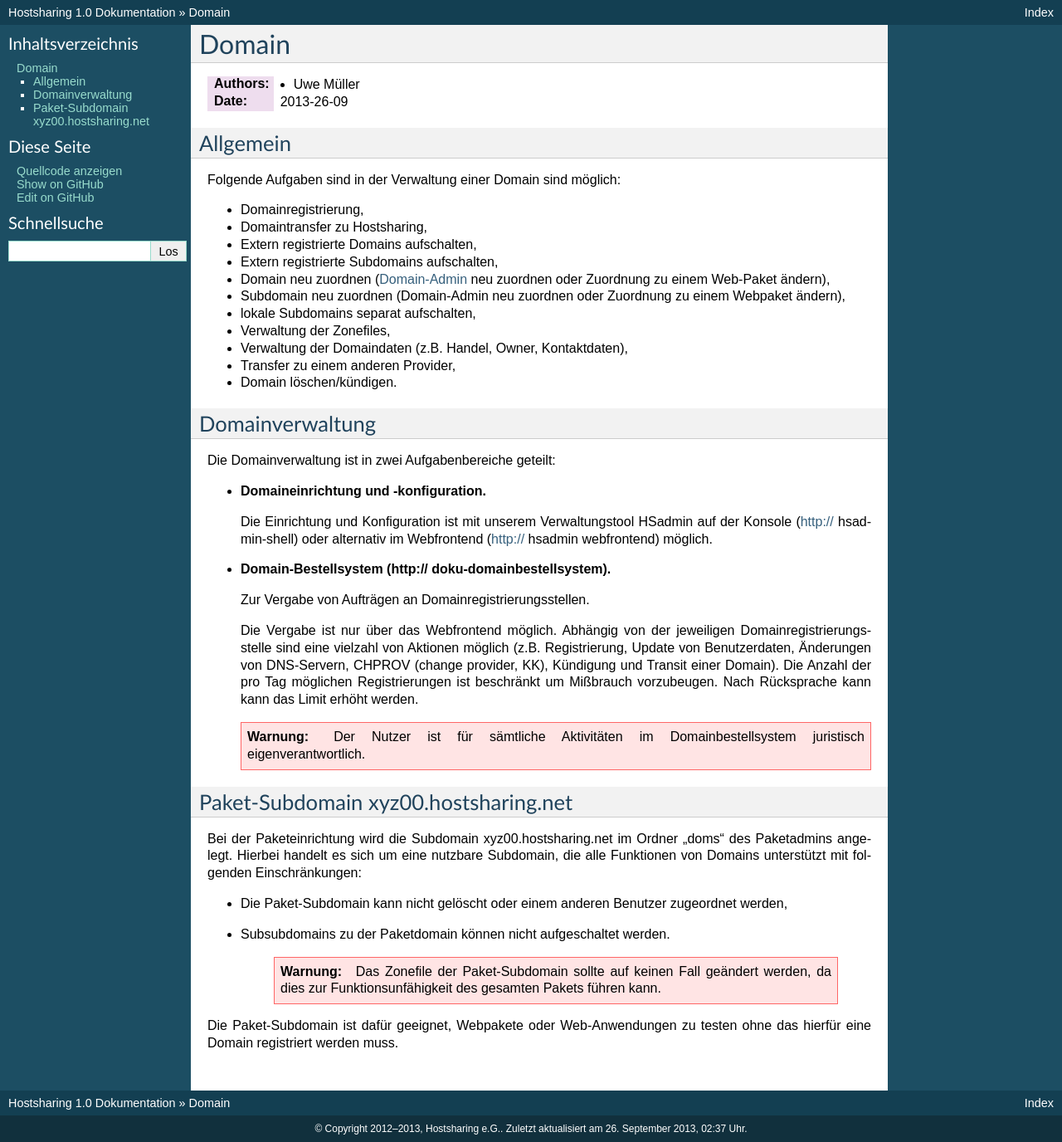
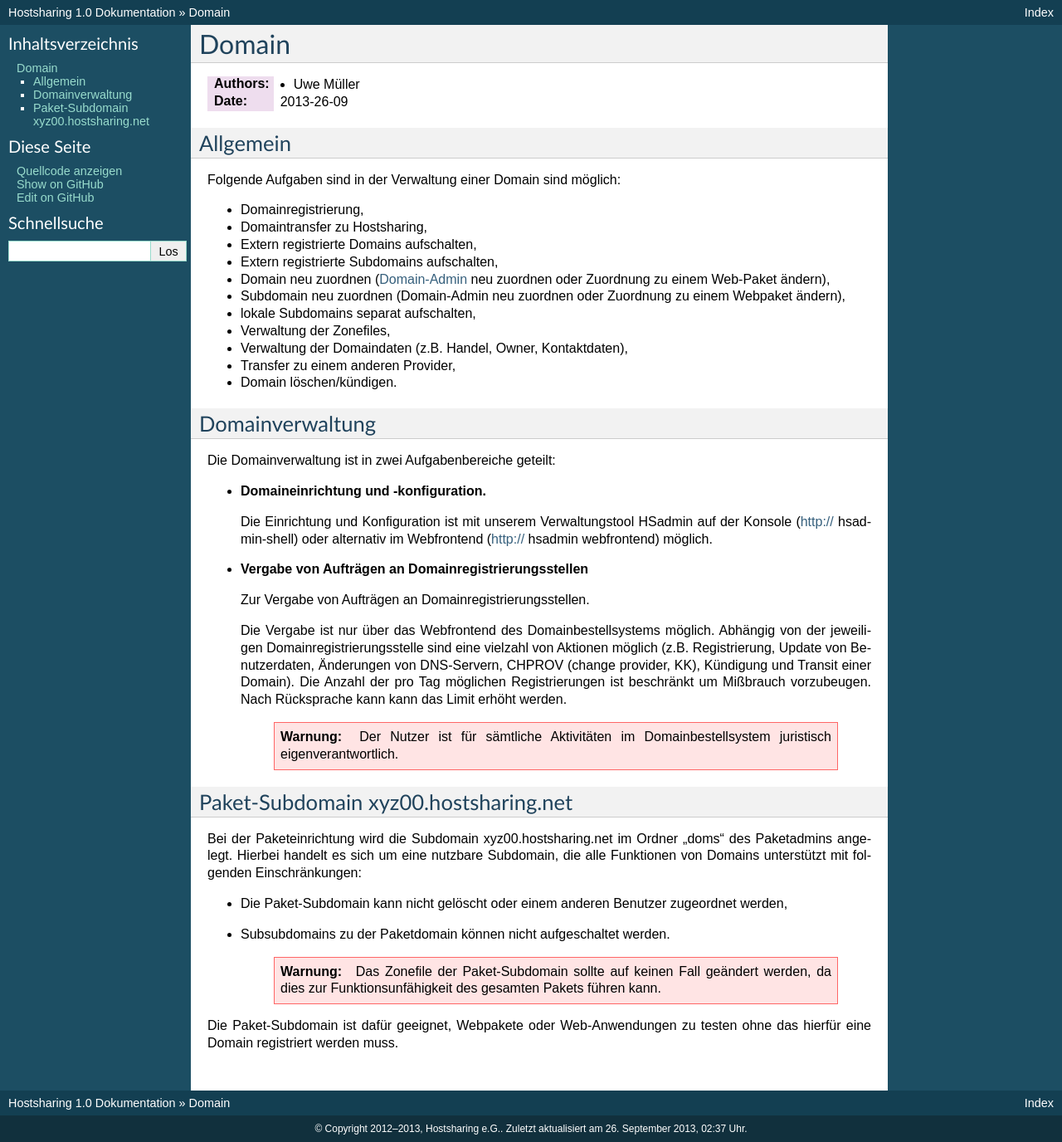
Before and after one commit to hostsharing/hs.docs.users, a Sphinx documentation site: the page built from source/domain.rst, in a window 1280 px wide. Shown: the whole page at 83% size. Built offline with Sphinx 7.4.7, drawn with Linux system fonts in a browser that asks for light colours; pages that are not in the unit, such as notebooks, are missing from menus.

Commit message:
change text

```diff
--- a/source/domain.rst
+++ b/source/domain.rst
@@ -32,16 +32,15 @@ Die Domainverwaltung ist in zwei Aufgabenbereiche geteilt:
   Die Einrichtung und Konfiguration ist mit unserem Verwaltungstool HSadmin auf der Konsole (http:// hsadmin-shell)
   oder alternativ im Webfrontend (http:// hsadmin webfrontend) möglich.
 
-* **Domain-Bestellsystem (http:// doku-domainbestellsystem).**
+* **Vergabe von Aufträgen an Domainregistrierungsstellen**
 
   Zur Vergabe von Aufträgen an Domainregistrierungsstellen.
 
-  Die Vergabe ist nur über das Webfrontend möglich. Abhängig von der jeweiligen Domainregistrierungsstelle sind eine vielzahl von Aktionen möglich (z.B. Registrierung, Update von Benutzerdaten, Änderungen von DNS-Servern, CHPROV (change provider, KK), Kündigung und Transit einer Domain). Die Anzahl der pro Tag möglichen Registrierungen ist beschränkt um Mißbrauch vorzubeugen. Nach Rücksprache kann kann das Limit erhöht werden.
+  Die Vergabe ist nur über das Webfrontend des Domainbestellsystems möglich. Abhängig von der jeweiligen Domainregistrierungsstelle sind eine vielzahl von Aktionen möglich (z.B. Registrierung, Update von Benutzerdaten, Änderungen von DNS-Servern, CHPROV (change provider, KK), Kündigung und Transit einer Domain). Die Anzahl der pro Tag möglichen Registrierungen ist beschränkt um Mißbrauch vorzubeugen. Nach Rücksprache kann kann das Limit erhöht werden.
 
-  .. warning::
+   .. warning::
 
         Der Nutzer ist für sämtliche Aktivitäten im Domainbestellsystem juristisch eigenverantwortlich.
-
 
 Paket-Subdomain xyz00.hostsharing.net
 -------------------------------------
```
